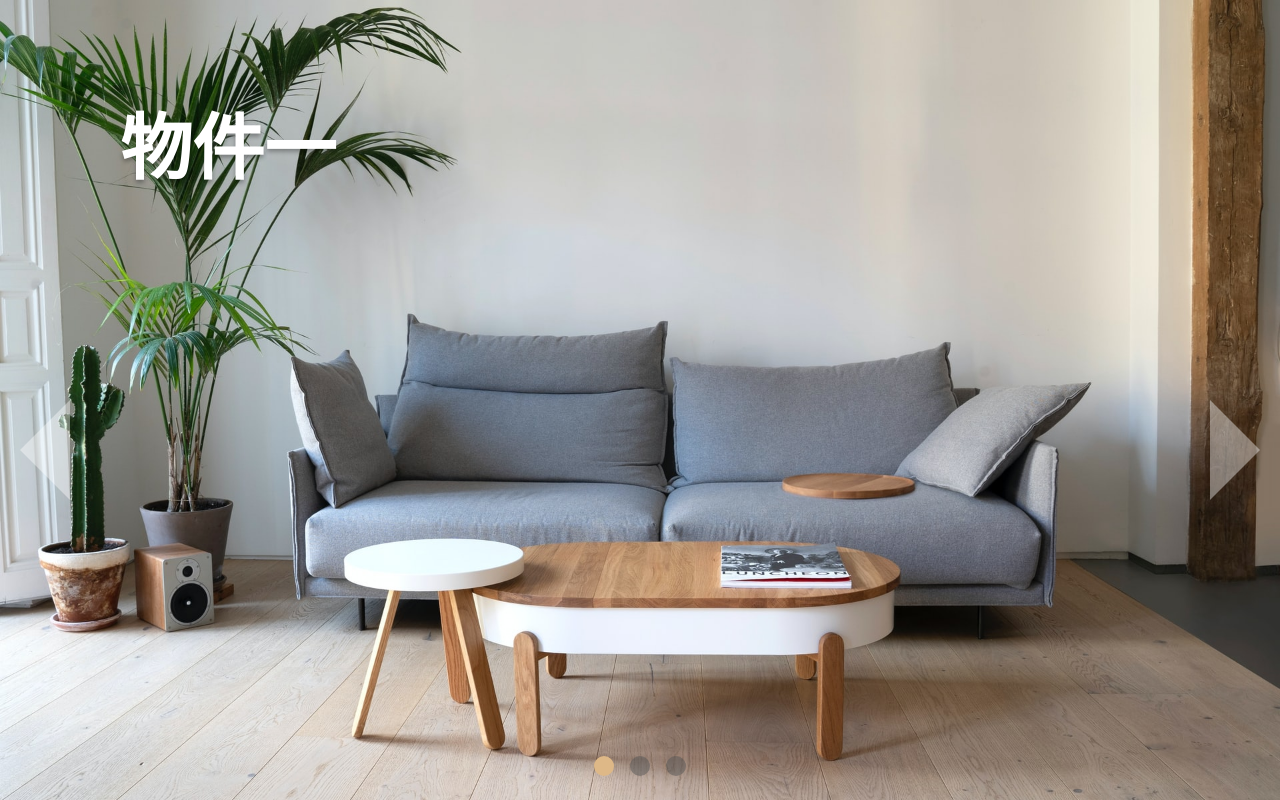
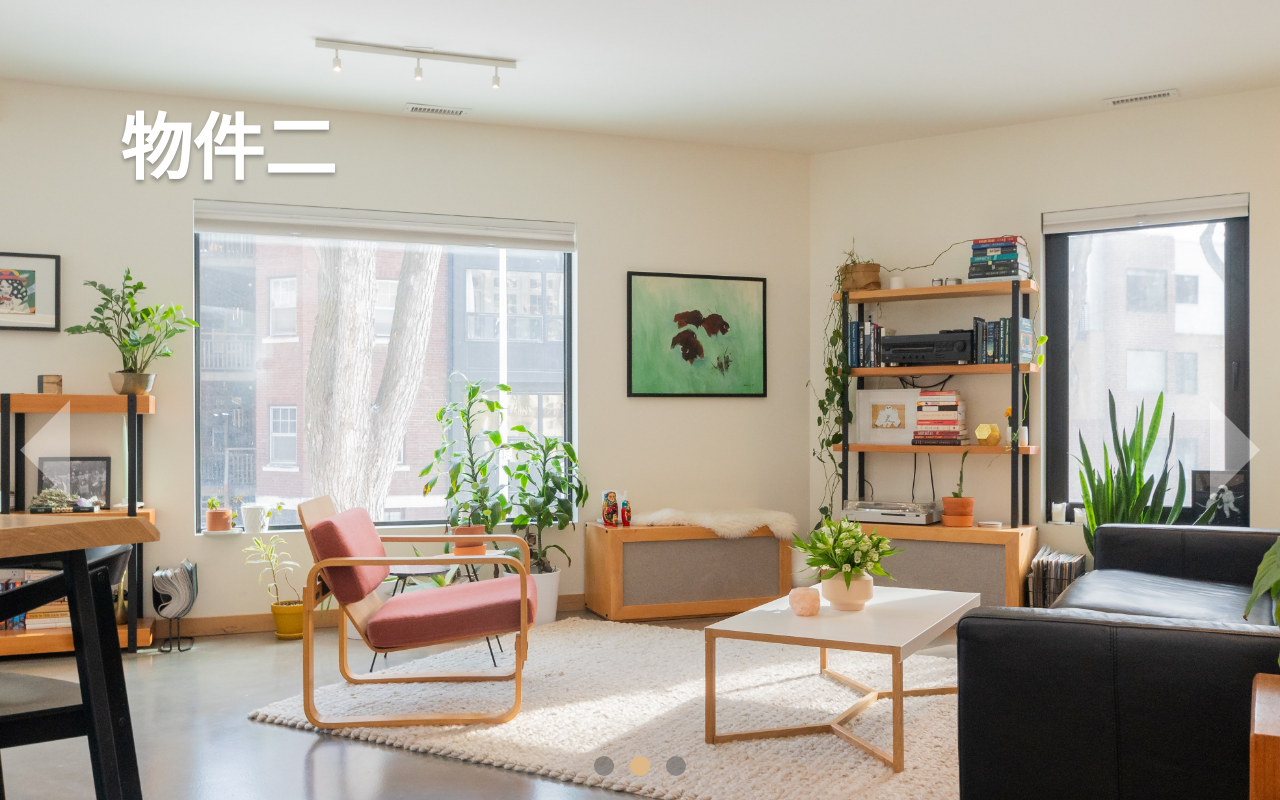
Before and after one commit to RediChen/WD_prac2103_Carousel, a plain HTML site: page index.html in a window 1280 px wide. Both pictures are taken after a click on the element 20 px from the left and 450 px from the top of the page. Drawn offline with Linux system fonts and the light colour scheme.

Commit message:
建立基本下一張和點擊切換功能

```diff
--- a/main.js
+++ b/main.js
@@ -1,27 +1,51 @@
-var s_i = 1;//Sliders index
+// Part 1 : 變數宣告區 =========================
+var i_s = 0;//index of sliders, from 0
 var prevBtn = document.querySelector("#btn-prev"),
     nextBtn = document.querySelector("#btn-next");
+var item = document.getElementsByClassName("slider"),
+    dots = document.getElementsByClassName("dots");
+//取得是擁有相同類別名稱的一整組-->陣列
 
+// Part 2 : 應對設定區 ========== 點擊後要做的事情
+nextBtn.onclick = next;
+prevBtn.onclick = prev;
+//! 不可以加函數的小括弧
+for (let i = 0 ; i < dots.length ; i++) {
+    // dots[i].onclick = function () {
+    //     clickSlider(i) ;
+    // }
+    dots[i].onclick = clickSlider(i) ;
+    //要放參數的函數就要另外用function格式去寫，
+    // 否則會無法讀取
+}
+// Part 3 : 馬上執行區 ==========================
 
-//點擊後要做的事情
-nextBtn.onclick = next ;
-prevBtn.onclick = prev ;
-//! 不可以加函數的小括弧
+showSlider();
 
-// 函數宣告區 ==========================
+// Part 4 : 函數宣告區 ==========================
+function showSlider() {
+    //通通解除active的狀態
+    for (let i = 0; i < item.length; i++) {
+        //項目
+        item[i].classList.remove("slider-active");
+        //點點
+        dots[i].classList.remove("dots-active");
+    }
+    //啟動指定編號的狀態
+    item[i_s].classList.add("slider-active");
+    dots[i_s].classList.add("dots-active");
+}
+function clickSlider(n) {
+    i_s = n ;
+    showSlider() ;
+}
 function next() {
-    s_i++ ;
-    if (s_i >= 3) {
-        s_i %= 3 ;
-    }
-    console.log(s_i) ;
+    i_s++;
+    if (i_s == item.length) i_s = 0;//額滿就歸零
+    showSlider();//顯示此時的編號
 }
 function prev() {
-    s_i-- ;
-    if (s_i < 0) {
-        s_i += 3 ;
-        //! JS 的%在負數的計算會不符合數學上的餘數
-        // 補救方法亦有： ((x&n) + n)
-    }
-    console.log(s_i) ;
+    i_s--;
+    if (i_s == -1) i_s += item.length;
+    showSlider();//顯示此時的編號
 }
--- a/style.scss
+++ b/style.scss
@@ -95,6 +95,7 @@ body {
         bottom: 20px;
         width: 100%;
         text-align: center;
+        user-select: none;
 
         .dots {
             display: inline-block;//inline的好處是可以用tac
```
Also changed, not shown: css/style.css, 1 other file.
